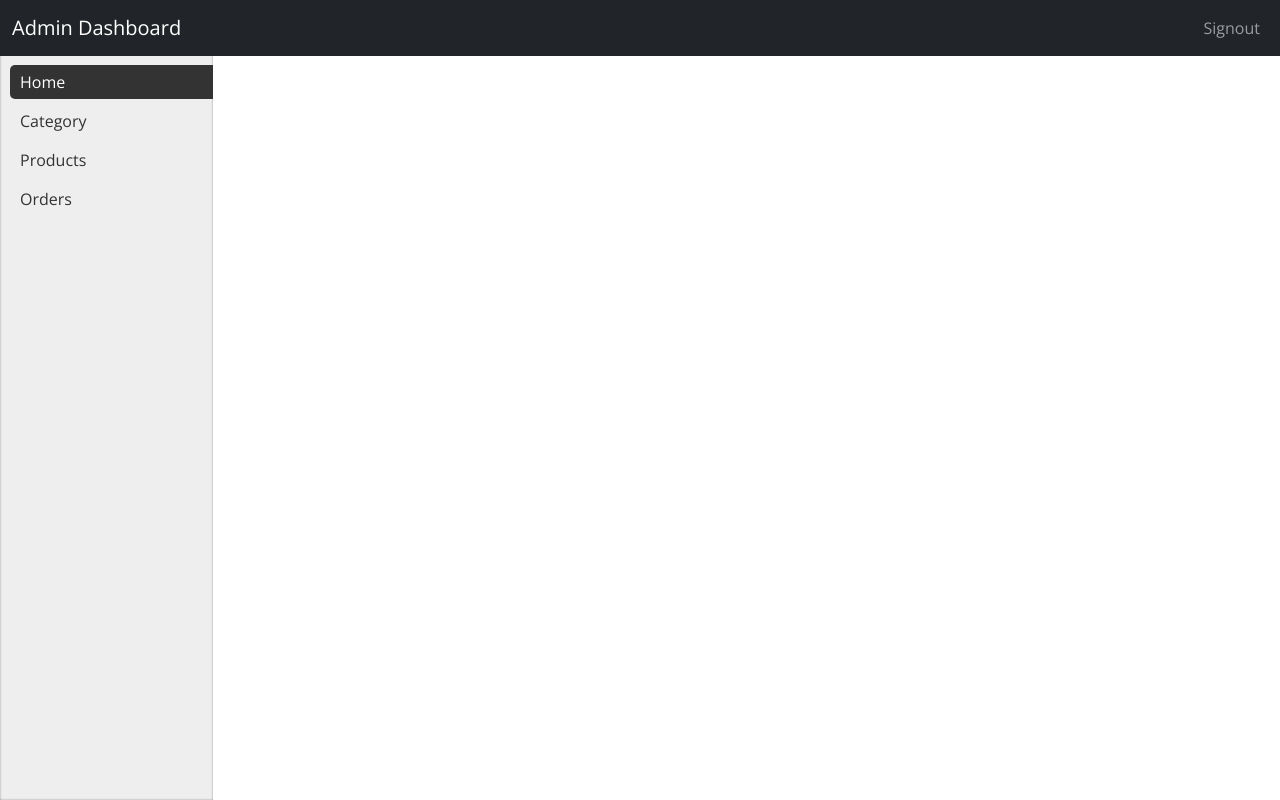
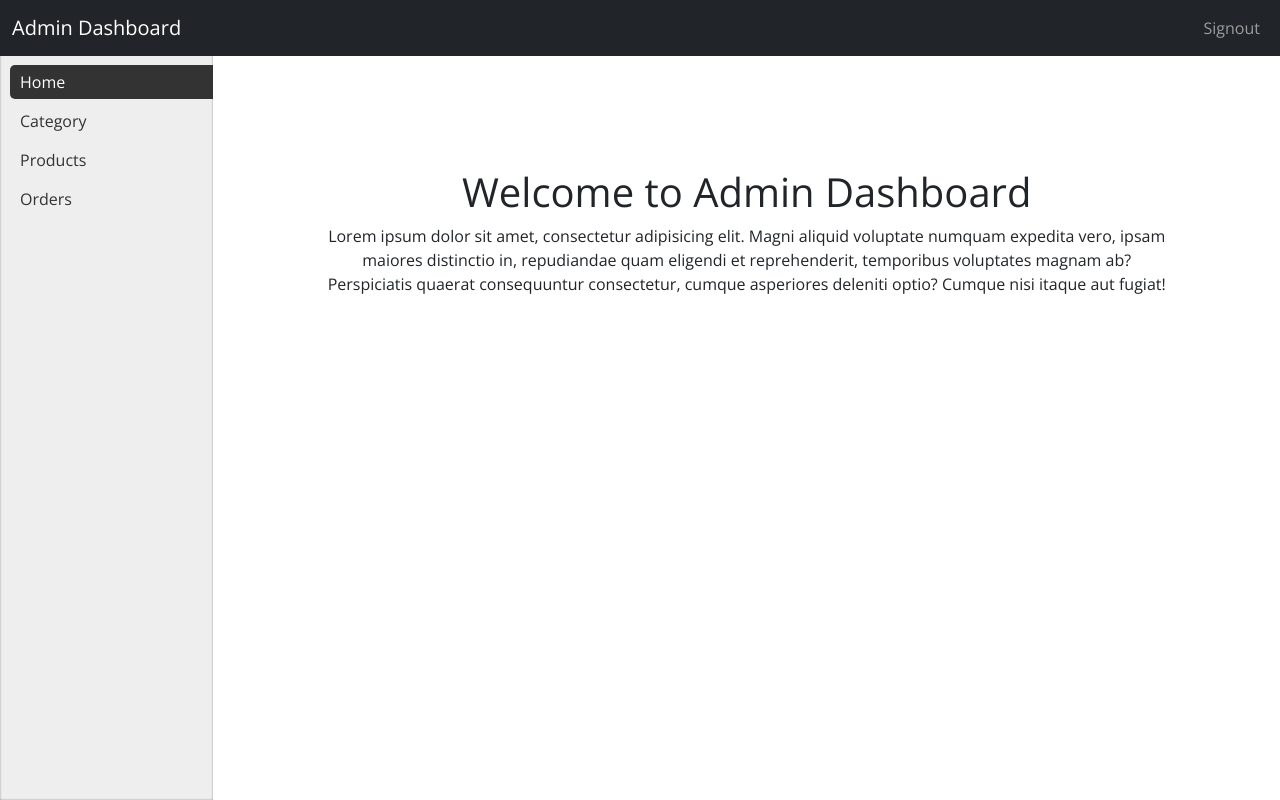
Before and after one commit to lucasbivar/frontend-ecommerce-admin, a React (Create React App) app: page / in a window 1280 px wide. Built offline with nearby package versions, Linux system fonts and the light colour scheme; sample sign-in values are in the browser's storage.

Commit message:
creating home

```diff
--- a/src/containers/Home/index.js
+++ b/src/containers/Home/index.js
@@ -6,11 +6,11 @@ export const Home = (props) => {
   return(
     <Layout sidebar>
 
-      {/* <div style={{margin: "5rem", background: "#FFF"}} className='jumbotron text-center'>
+      <div style={{margin: "5rem", background: "#FFF"}} className='jumbotron text-center'>
         <h1>Welcome to Admin Dashboard</h1>
         <p>Lorem ipsum dolor sit amet, consectetur adipisicing elit. Magni aliquid voluptate numquam expedita vero, ipsam maiores distinctio in, repudiandae quam eligendi et reprehenderit, temporibus voluptates magnam ab? Perspiciatis quaerat consequuntur consectetur, cumque asperiores deleniti optio? Cumque nisi itaque aut fugiat!</p>
 
-      </div> */}
+      </div>
 
     </Layout>
   );
```
